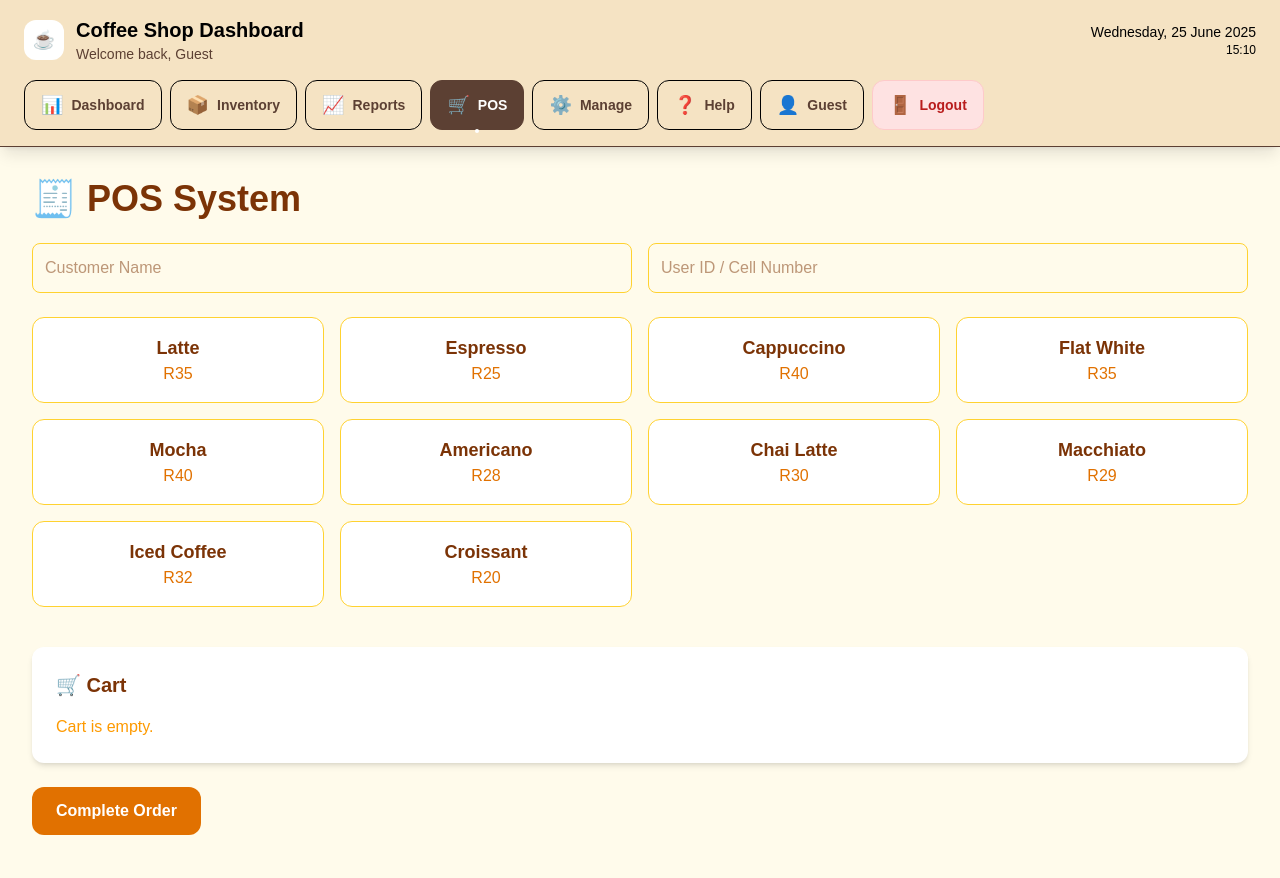
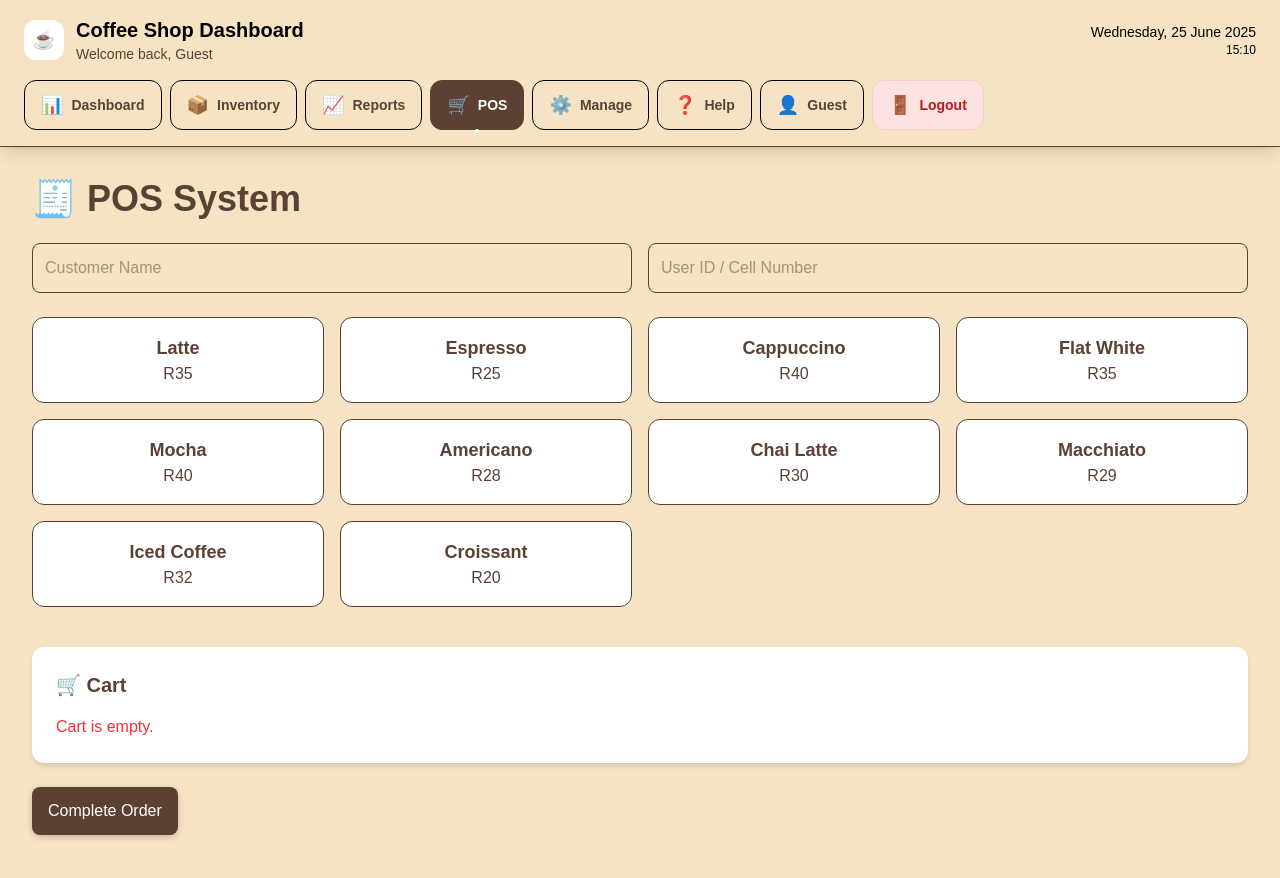
Before and after one commit to COS301-SE-2025/Coffee-Shop-Manager, a Next.js app in the folder koffieblik/: page /pos in a window 1280 px wide. Shown: the top 878 px of the page. Built offline with nearby package versions, Linux system fonts and the light colour scheme.

Commit message:
feat: update layout and styling for POS page with improved color scheme and button interactions

```diff
--- a/koffieblik/src/app/pos/layout.tsx
+++ b/koffieblik/src/app/pos/layout.tsx
@@ -14,7 +14,11 @@ export default function POSLayout({
   children: React.ReactNode;
 }) {
   return (
-    <div className="min-h-screen bg-amber-50">
+    <div
+      className="min-h-screen"
+      style={{ backgroundColor: 'var(--primary-4)' }}
+    >
+
       <Navbar />
       {children}
     </div>
--- a/koffieblik/src/app/pos/page.tsx
+++ b/koffieblik/src/app/pos/page.tsx
@@ -78,7 +78,14 @@ export default function POSPage() {
   };
 
   return (
-    <main className="min-h-screen bg-amber-50 p-8 text-amber-900">
+    <main
+      className="min-h-screen p-8"
+      style={{
+        backgroundColor: 'var(--primary-4)',
+        color: 'var(--primary-3)',
+      }}
+    >
+
       <h1 className="text-4xl font-bold mb-6">🧾 POS System</h1>
 
       <div className="grid grid-cols-1 sm:grid-cols-2 gap-4 mb-6">
@@ -87,34 +94,57 @@ export default function POSPage() {
           value={customerName}
           onChange={(e) => setCustomerName(e.target.value)}
           placeholder="Customer Name"
-          className="p-3 border border-amber-300 rounded-lg w-full"
+          className="p-3 rounded-lg w-full"
+          style={{
+            border: '1px solid var(--primary-3)',
+            color: 'var(--primary-3)',
+            backgroundColor: 'transparent'
+          }}
         />
         <input
           type="text"
           value={userId}
           onChange={(e) => setUserId(e.target.value)}
           placeholder="User ID / Cell Number"
-          className="p-3 border border-amber-300 rounded-lg w-full"
+          className="p-3 rounded-lg w-full"
+          style={{
+            border: '1px solid var(--primary-3)',
+            color: 'var(--primary-3)',
+            backgroundColor: 'transparent'
+          }}
         />
+
       </div>
 
       <div className="grid grid-cols-2 md:grid-cols-3 lg:grid-cols-4 gap-4 mb-10">
         {menu.map((item) => (
           <button
             key={item.name}
-            className="bg-white border border-amber-300 rounded-xl p-4 hover:shadow-md"
             onClick={() => addToCart(item)}
+            className="rounded-xl p-4 hover:shadow-md"
+            style={{
+              backgroundColor: 'var(--primary-2)',
+              border: '1px solid var(--primary-3)',
+              color: 'var(--primary-3)',
+            }}
           >
             <h2 className="font-semibold text-lg">{item.name}</h2>
-            <p className="text-amber-600">R{item.price}</p>
+            <p>R{item.price}</p>
           </button>
+
         ))}
       </div>
 
-      <div className="bg-white rounded-xl shadow-md p-6 mb-6">
+      <div
+        className="rounded-xl shadow-md p-6 mb-6"
+        style={{
+          backgroundColor: 'var(--primary-2)',
+        }}
+      >
+
         <h2 className="text-xl font-bold mb-4">🛒 Cart</h2>
         {cart.length === 0 ? (
-          <p className="text-amber-500">Cart is empty.</p>
+          <p className="text-red-500">Cart is empty.</p>
         ) : (
           <ul>
             {cart.map((item) => (
@@ -138,12 +168,10 @@ export default function POSPage() {
 
       {message && <p className="mb-4 text-green-700 font-semibold">{message}</p>}
 
-      <button
-        onClick={completeOrder}
-        className="bg-amber-600 text-white px-6 py-3 rounded-xl font-bold hover:bg-amber-700"
-      >
+      <button onClick={completeOrder} className="btn">
         Complete Order
       </button>
+
     </main>
   );
 }
```
Lines whose indentation alone changed are shown as unchanged.
